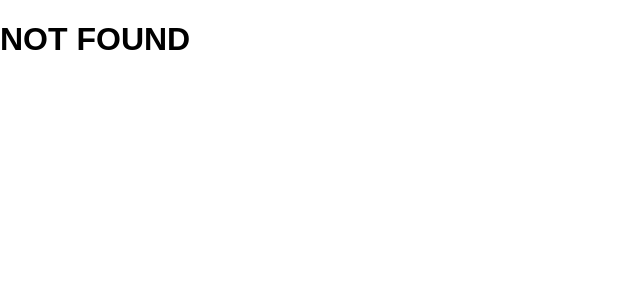
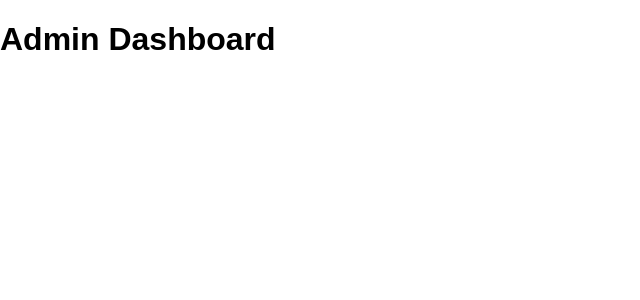
Before and after one commit to upcs/cs341-spring-2024-cisgo-afternoon, a React (Create React App) app in the folder client/: page /admin in a window 1280 px wide. Shown: the top 300 px of the page, without its empty margins (0-640 px from the left). Built offline with nearby package versions, Linux system fonts and the light colour scheme.

Commit message:
Just created the empty Admin Dashboard and handled routing as /admin. Will update more once the Login page is done.

```diff
--- a/client/src/App.js
+++ b/client/src/App.js
@@ -15,6 +15,8 @@ const About = lazy(() => import('./pages/About.js'));
 const Help = lazy(() => import('./pages/Help.js'));
 
 const Login = lazy(() => import('./pages/Login.js'));
+const AdminBoard = lazy(() => import('./pages/AdminBoard.js'));
+
 
 const Success = lazy(() => import('./pages/Success.js'));
 const Error = lazy(() => import('./pages/Error.js'));
@@ -32,6 +34,7 @@ const App = () => {
           <Route path="/about" element={<About />} />
           <Route path="/help" element={<Help />} />
           <Route path="/login" element={<Login />} />
+          <Route path="/admin" element={<AdminBoard />} />
           <Route path="/success" element={<Success />} />
           <Route path="/error" element={<Error />} />
           <Route path="*" element={<NotFound />} />
--- /dev/null
+++ b/client/src/pages/AdminBoard.js
@@ -0,0 +1,11 @@
+import React from 'react';
+
+const AdminBoard = () => {
+  return (
+    <div>
+      <h1>Admin Dashboard</h1>
+    </div>
+  );
+};
+
+export default AdminBoard;
```
